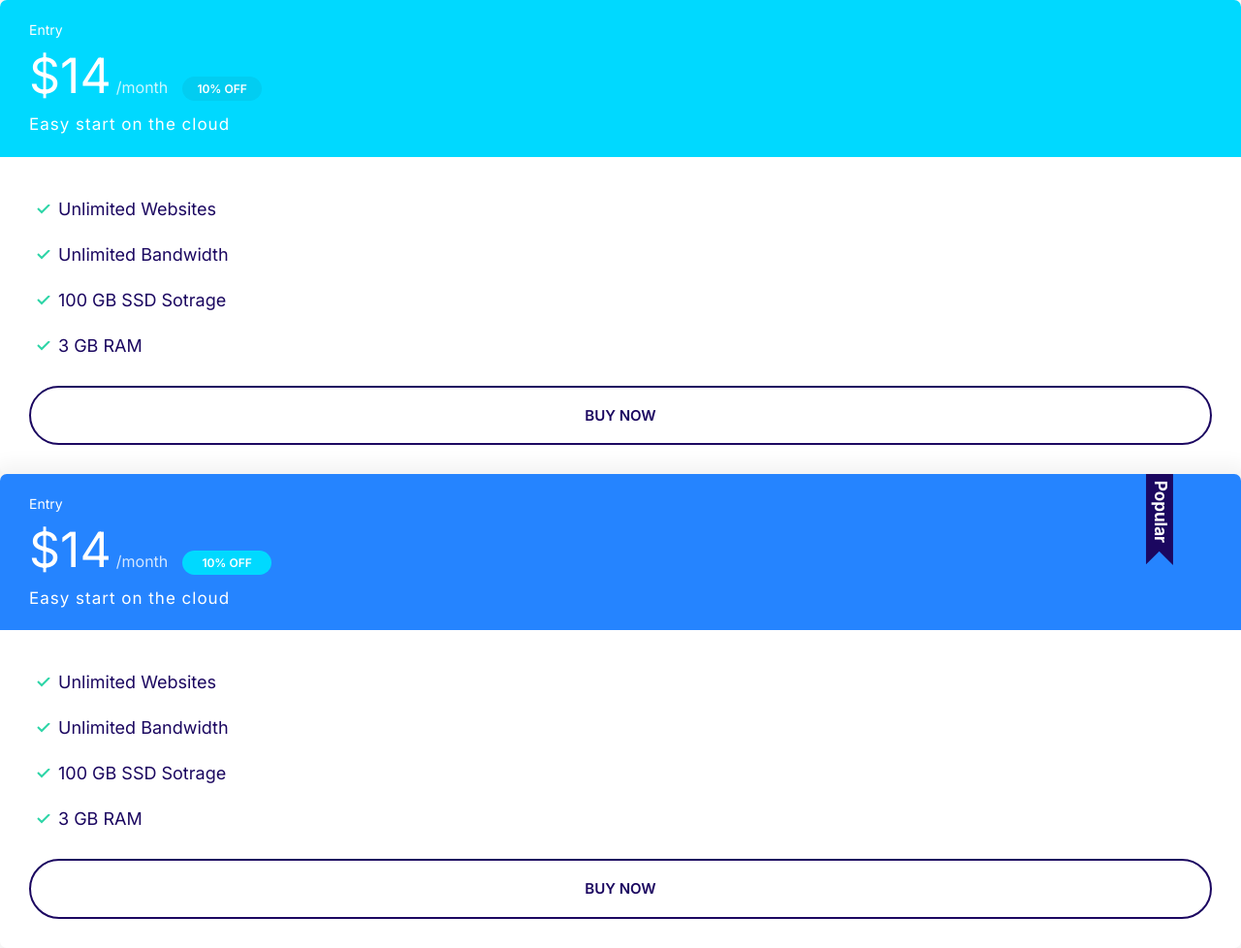
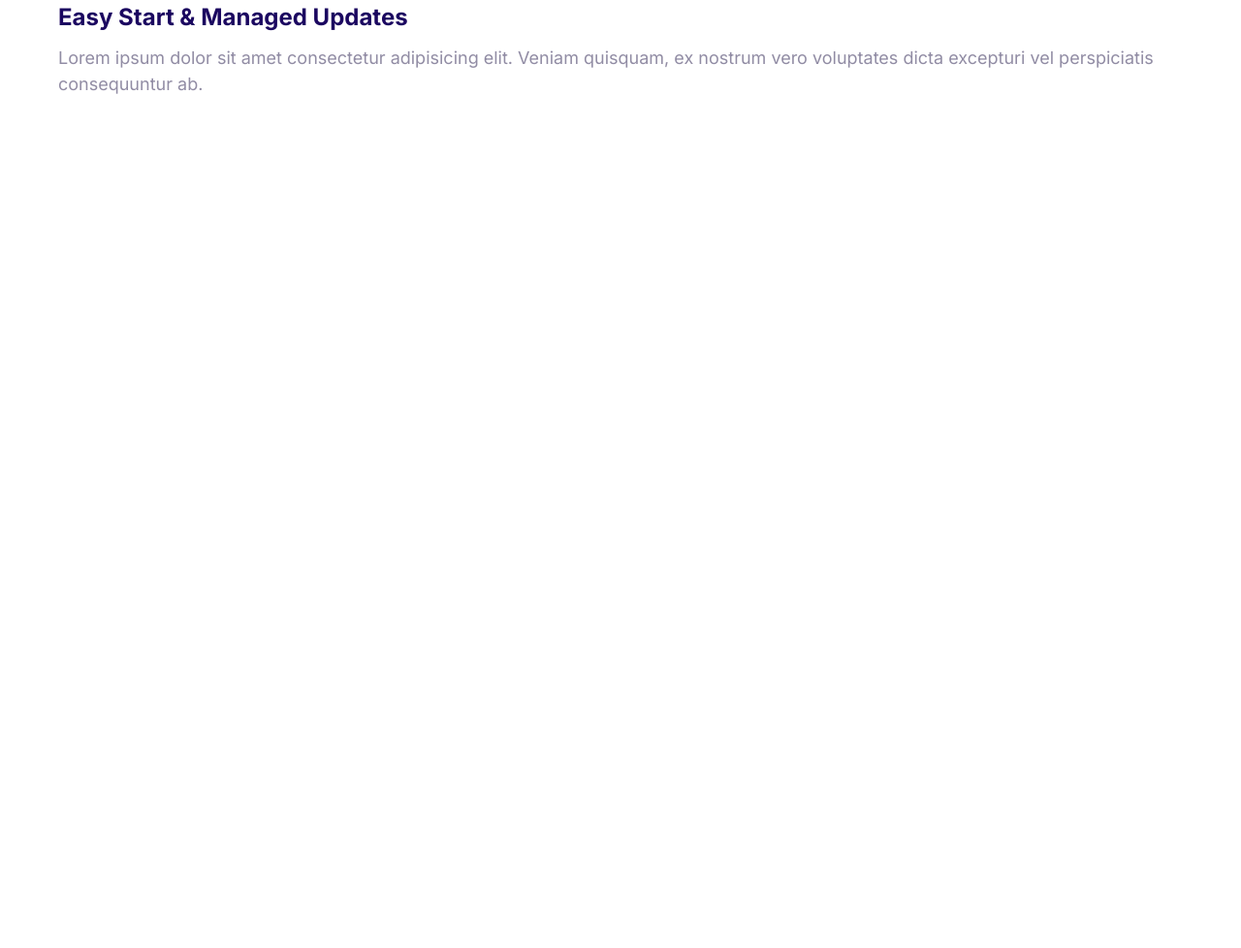
Before and after one commit to ashkan-romi/ashkify, a plain HTML site: page index.html in a window 1280 px wide. Shown: the whole page at 97% size. After the commit the page ends 800 px from the top, so only its background shows below. Drawn offline with Linux system fonts and the light colour scheme.

Commit message:
building the media objects

```diff
--- a/css/styles.css
+++ b/css/styles.css
@@ -326,3 +326,17 @@ a {
     font-size: 1.8rem;
   }
 }
+/* media */
+/* mobile */
+.media {
+  display: flex;
+}
+.media__body {
+  margin: 0 2rem;
+}
+.media__title {
+  margin-top: 0;
+}
+.media__image {
+  margin-top: 1rem;
+}
--- a/index.html
+++ b/index.html
@@ -15,46 +15,19 @@
     <title>Moshify</title>
   </head>
   <body>
-    <div>
-      <div class="plan">
-        <div class="card card--secondary">
-          <header class="card__header">
-            <h3 class="plan__name">Entry</h3>
-            <span class="plan__price">$14</span>
-            <span class="plan__billing-cycle">/month</span>
-            <span class="badge badge--secondary badge--small">10% off</span>
-            <span class="plan__description">Easy start on the cloud</span>
-          </header>
-          <div class="card__body">
-            <ul class="list list--tick">
-              <li class="list__item">Unlimited Websites</li>
-              <li class="list__item">Unlimited Bandwidth</li>
-              <li class="list__item">100 GB SSD Sotrage</li>
-              <li class="list__item">3 GB RAM</li>
-            </ul>
-            <button class="btn btn--outline btn--block">Buy now</button>
-          </div>
-        </div>
+    <div class="media">
+      <div class="media__image">
+        <svg class="icon icon--primary">
+          <use xlink:href="./images/sprite.svg#easy"></use>
+        </svg>
       </div>
-      <div class="plan plan--popular">
-        <div class="card card--primary">
-          <header class="card__header">
-            <h3 class="plan__name">Entry</h3>
-            <span class="plan__price">$14</span>
-            <span class="plan__billing-cycle">/month</span>
-            <span class="badge badge--secondary badge--small">10% off</span>
-            <span class="plan__description">Easy start on the cloud</span>
-          </header>
-          <div class="card__body">
-            <ul class="list list--tick">
-              <li class="list__item">Unlimited Websites</li>
-              <li class="list__item">Unlimited Bandwidth</li>
-              <li class="list__item">100 GB SSD Sotrage</li>
-              <li class="list__item">3 GB RAM</li>
-            </ul>
-            <button class="btn btn--outline btn--block">Buy now</button>
-          </div>
-        </div>
+      <div class="media__body">
+        <h3 class="media__title">Easy Start & Managed Updates</h3>
+        <p>
+          Lorem ipsum dolor sit amet consectetur adipisicing elit. Veniam
+          quisquam, ex nostrum vero voluptates dicta excepturi vel perspiciatis
+          consequuntur ab.
+        </p>
       </div>
     </div>
   </body>
```
Also changed, not shown: components/media.html (added, +15 -0 lines).
